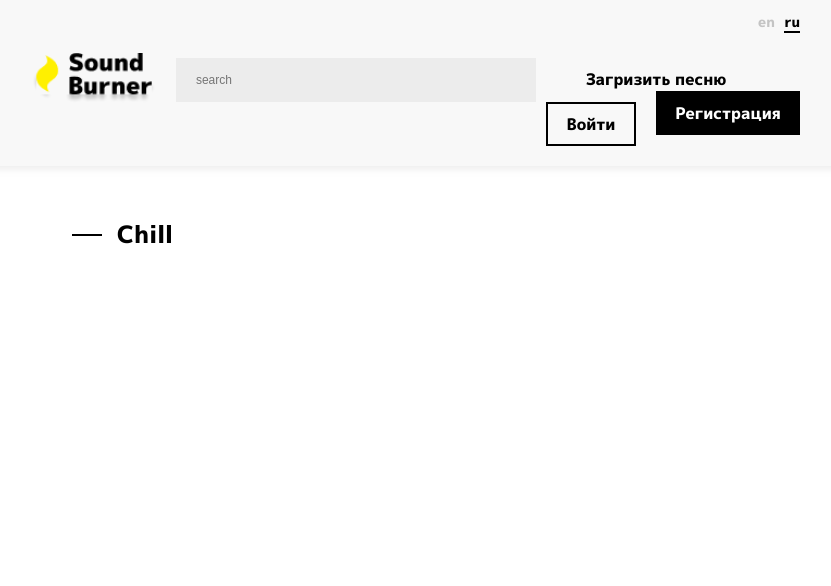
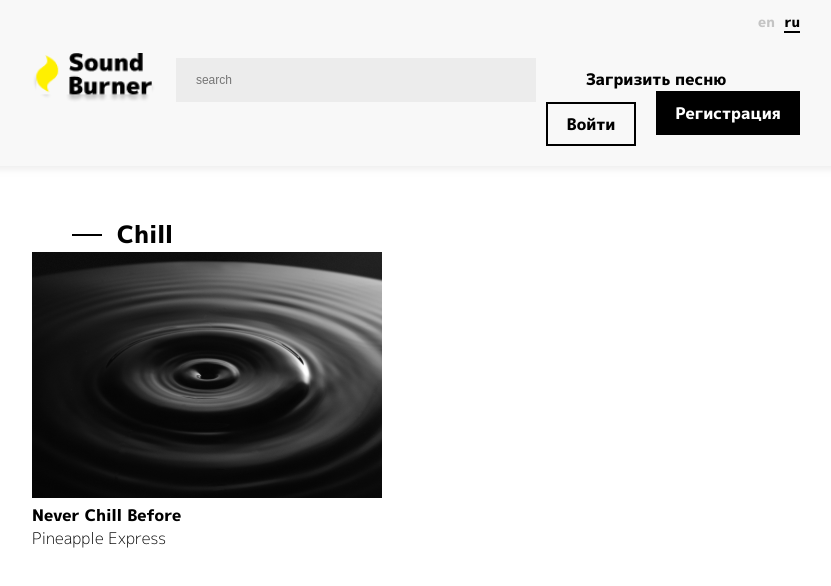
Before and after one commit to nikita89534588306/html-css, a plain HTML site: page index.html in a window 1280 px wide. Shown: the whole page, without its empty margins (224-1055 px from the left). Drawn offline with Linux system fonts and the light colour scheme.

Commit message:
create img block for section

```diff
--- a/index.html
+++ b/index.html
@@ -26,6 +26,11 @@
     <main>
           <div class="section">
             <h3><span></span>Chill</h3>
+            <div class="img-block">
+                <img src="./img/sound1.png" alt="">
+                <h4>Never Chill Before</h4>
+                <p>Pineapple Express</p>
+            </div>
           </div>
 
     </main>
```
Also changed, not shown: img/sound1.png (added).
